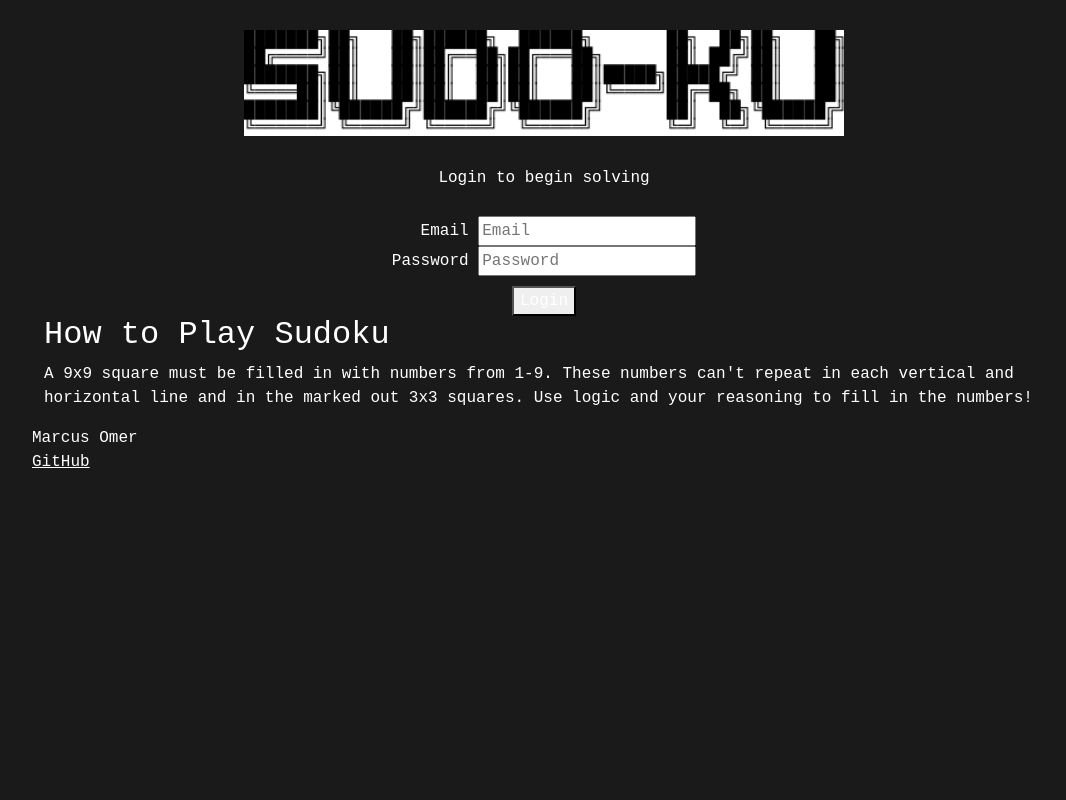
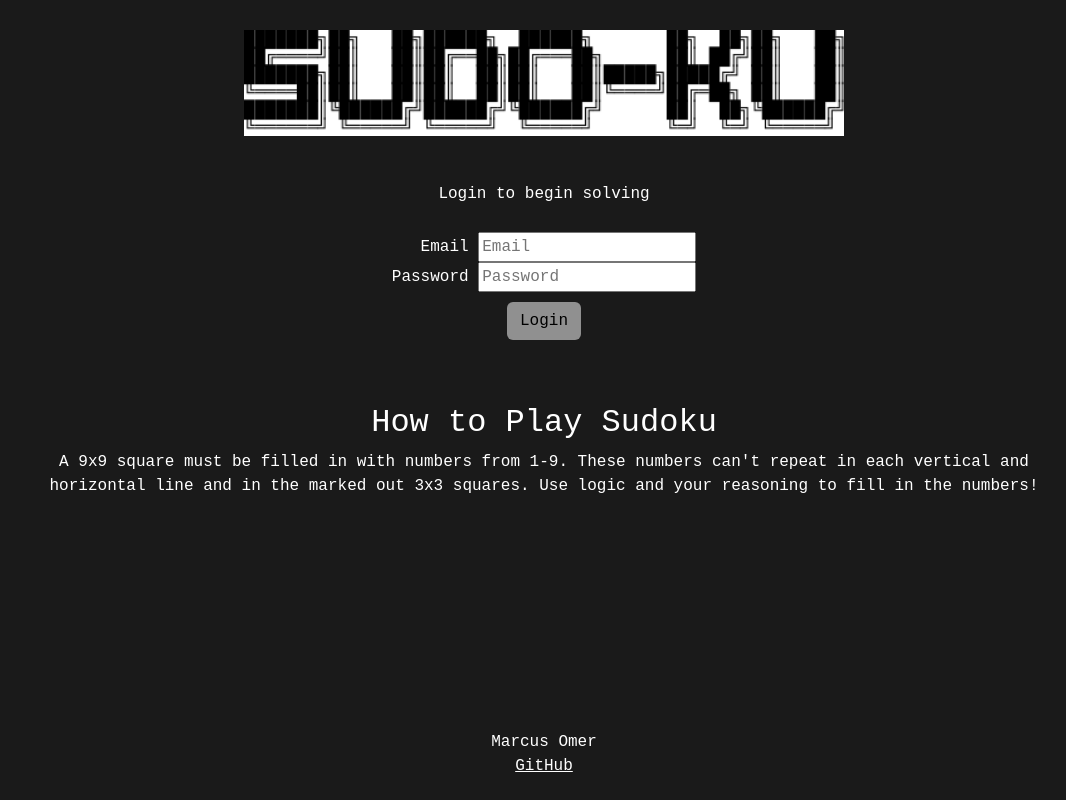
Before and after one commit to marcomer/startup, a plain HTML site: page css/index.html in a window 1280 px wide. Shown: the whole page, without its empty margins (96-1162 px from the left). Drawn offline with nearby package versions, Linux system fonts and the light colour scheme.

Commit message:
Implement index.css

```diff
--- a/css/index.css
+++ b/css/index.css
@@ -20,3 +20,13 @@ main {
 input {
   color: black;
 }
+
+.btn {
+  color: black;
+  background: #909090;
+}
+
+.btn:hover {
+  color: white;
+  background: #4f9c23;
+}
--- a/css/index.html
+++ b/css/index.html
@@ -32,7 +32,7 @@ index.html is the login page. The only place a user may go from the login page i
     </header>
 
     <main>
-      <div class="container-fluid text-center">
+      <div class="container-fluid text-center mb-3 mt-3">
         <p>Login to begin solving</p>
         <form method="get" action="history.html" id="login-form">
           <div>
@@ -45,11 +45,11 @@ index.html is the login page. The only place a user may go from the login page i
               <input type="password" id="password" placeholder="Password" />
             </div>
           </div>
-          <button type="submit">Login</button>
+          <button type="submit" class="btn">Login</button>
         </form>
       </div>
 
-      <div class="container-fluid">
+      <div class="container-xl text-center mt-5">
         <h2>How to Play Sudoku</h2>
         <p>A 9x9 square must be filled in with numbers from 1-9. These numbers can't repeat in each vertical and horizontal line and in the marked out 3x3 squares. Use logic and your reasoning to fill in the numbers!</p>
       </div>
--- a/css/main.css
+++ b/css/main.css
@@ -7,11 +7,14 @@
 }
 
 body {
+  position: relative;
   margin: 0px 10%;
   display: flex;
   flex-direction: column;
-  height: 100vh;
+  min-height: 100vh;
   background: #1a1a1a;
+
+  padding-bottom: 5rem;
 }
 
 a {
@@ -40,6 +43,16 @@ header > div {
   display: flex;
   justify-content: right;
   margin-bottom: 50px;
+}
+
+/* Footer rules */
+footer {
+  position: absolute;
+  bottom: 0;
+  width: 100%;
+  text-align: center;
+  height: 5rem;
+  padding-top: 10px;
 }
 
 
```
